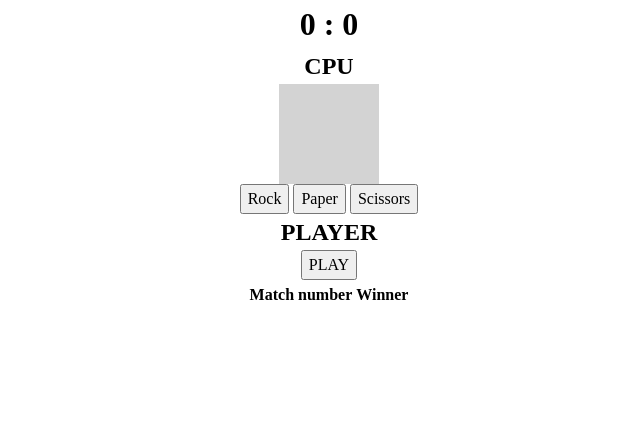
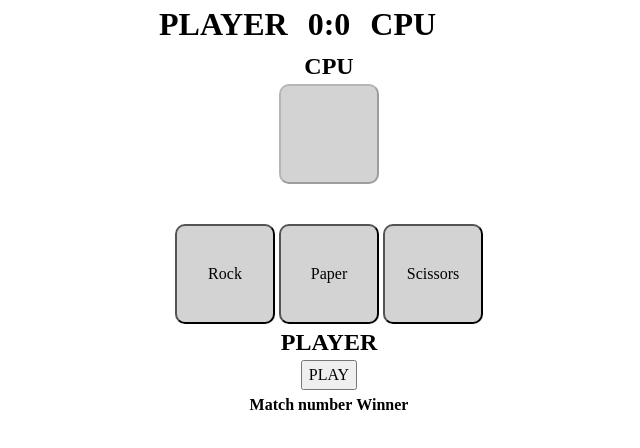
Before and after one commit to angelrcd/rock-paper-scissors, a website built with Vite: page index.html in a window 1280 px wide. Shown: the whole page, without its empty margins (311-951 px from the left). Built offline with nearby package versions, Linux system fonts and the light colour scheme.

Commit message:
improved css

```diff
--- a/index.html
+++ b/index.html
@@ -9,15 +9,18 @@
   <script type="module" src="./main.js"></script>
 </head>
 <body>
-  <h1>
-    <span class="player-score"></span>
-    :
-    <span class="cpu-score"></span>
+  <h1 class="players-scores">
+    <span class="player-card">PLAYER</span>
+    <div><span class="player-score"></span>:<span class="cpu-score"></span></div>
+    <span class="cpu-card">CPU</span>
   </h1>
+
   <h2>CPU</h2>
-  <div class="cpu-choice"></div>
-  <p class="countdown hidden"></p>
-  <p class="result hidden"></p>
+  <button class="cpu-choice" disabled></button>
+  <div class="cpu-player-separation">
+    <p class="countdown hidden"></p>
+    <p class="result hidden"></p>
+  </div>
   <div class="player-choice-container">
     <button>Rock</button>
     <button>Paper</button>
--- a/style.css
+++ b/style.css
@@ -57,15 +57,45 @@ body {
   align-items: center;
 }
 
-.cpu-choice {
+h1 {
+  display: block;
+  width: 100%;
+}
+
+.players-scores {
+  display: flex;
+  justify-content: center;
+}
+
+.player-card, .cpu-card {
+  width: 130px;
+  margin: 0 20px;
+}
+
+.player-card {
+  text-align: end;
+}
+
+.cpu-choice, .player-choice-container button {
   width: 100px;
   height: 100px;
+  text-align: center;
   background: lightgray;
+  border-radius: 10px;
+}
+
+.cpu-choice:disabled {
+  color: black;
+}
+
+.cpu-player-separation {
+  margin: 20px 0;
 }
 
 .hidden {
   display: none;
 }
+
 
 .selected {
   border: 2px solid red;
```
